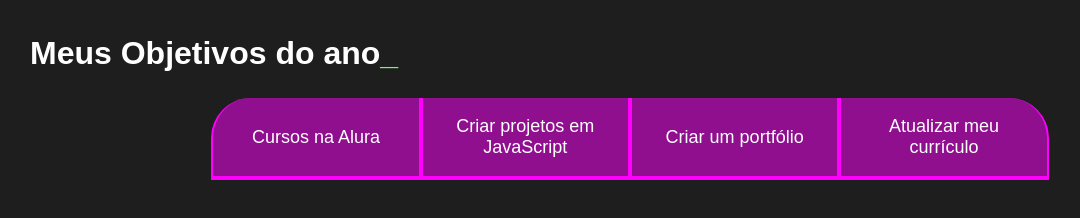
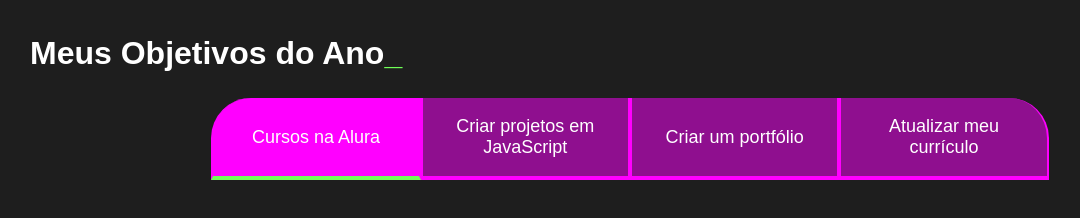
Before and after one commit to IsaCarletto25/PV-programa-o, a plain HTML site: page index.html in a window 1280 px wide. Both pictures are taken after a click on the button "Cursos na Alura". Shown: the whole page, without its empty margins (10-1090 px from the left). Drawn offline with Linux system fonts and the light colour scheme; a web font is replaced by a local one.

Commit message:
continuação

```diff
--- a/index.html
+++ b/index.html
@@ -3,18 +3,19 @@
 <head>
   <meta charset="UTF-8">
   <meta name="viewport" content="width=device-width, initial-scale=1.0">
-  <title>Meus objetivos do ano</title>
+  <title>Meus objetivos do Ano</title>
   <link rel="stylesheet" href="style.css">
 </head>
 <body>
   <section class="conteudo-principal">
-    <h2 class="titulo-principal">Meus Objetivos do ano<span>_</span></h2>
+    <h2 class="titulo-principal">Meus Objetivos do Ano<span>_</span></h2>
     <div class="botoes">
-      <button class="botao">Cursos na Alura</button>
+      <button class="botao ativo">Cursos na Alura</button>
       <button class="botao">Criar projetos em JavaScript</button>
       <button class="botao">Criar um portfólio</button>
       <button class="botao">Atualizar meu currículo</button>
     </div>
   </section>
+  <script src="main.js"></script>
 </body>
 </html>
--- /dev/null
+++ b/main.js
@@ -0,0 +1,11 @@
+const botoes = document.querySelectorAll(".botao");
+
+for (let i=0;i <botoes.length;i++){
+    botoes[i].onclick = function(){
+
+        for(let j=0;j<botoes.length;j++){
+            botoes[j].classList.remove("ativo");
+        }
+        botoes[i].classList.add("ativo");
+    }
+}
--- a/style.css
+++ b/style.css
@@ -69,3 +69,8 @@ body {
         border-radius: 0 40px 0 0;
     }
 }
+
+.ativo{
+    background-color: var(--botao-ativo);
+    border-bottom: 4px solid var(--verde);
+}
```
